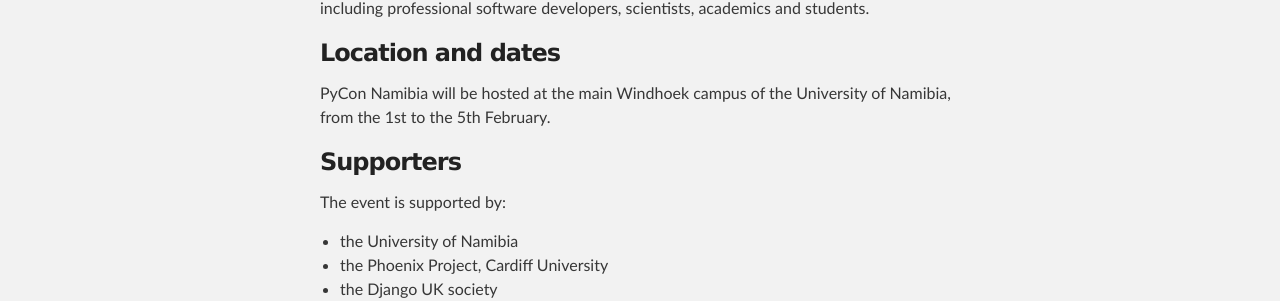
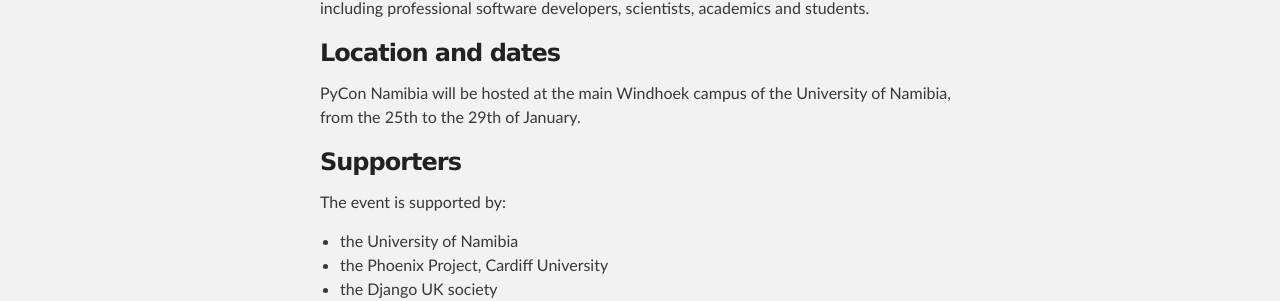
Before and after one commit to python-namibia/python-namibia.github.io-2016, a Jekyll site: the page built from index.html, in a window 1280 px wide. Shown: the part 553-854 px from the top of the page. Built offline with Jekyll 4.4.1, drawn with Linux system fonts in a browser that asks for light colours.

Commit message:
Adding correct dates.

```diff
--- a/index.html
+++ b/index.html
@@ -17,7 +17,7 @@
         <p>The event aims to bring together 180 attendees from Namibia and around the world, including professional software developers, scientists, academics and students.</p>
 
         <h3>Location and dates</h3>
-        <p>PyCon Namibia will be hosted at the main Windhoek campus of the University of Namibia, from the 1st to the 5th February.</p>
+        <p>PyCon Namibia will be hosted at the main Windhoek campus of the University of Namibia, from the 25th to the 29th of January.</p>
 
         <h3>Supporters</h3>
         <p>The event is supported by:
```
